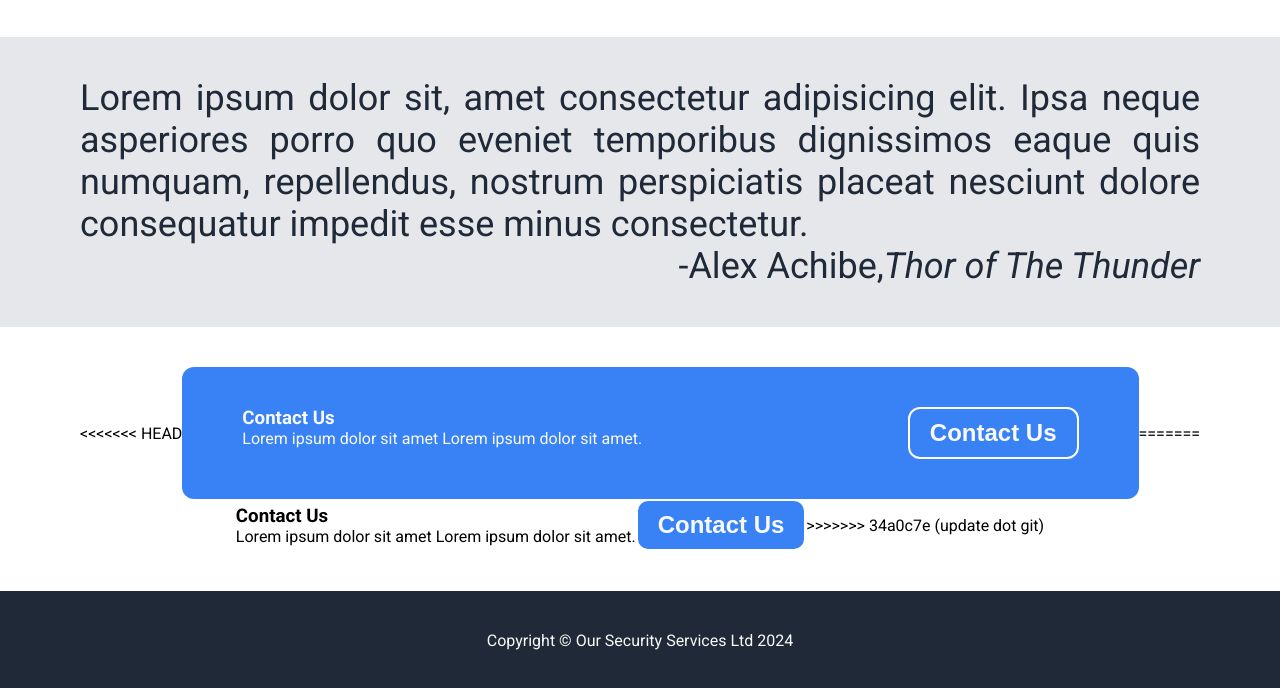
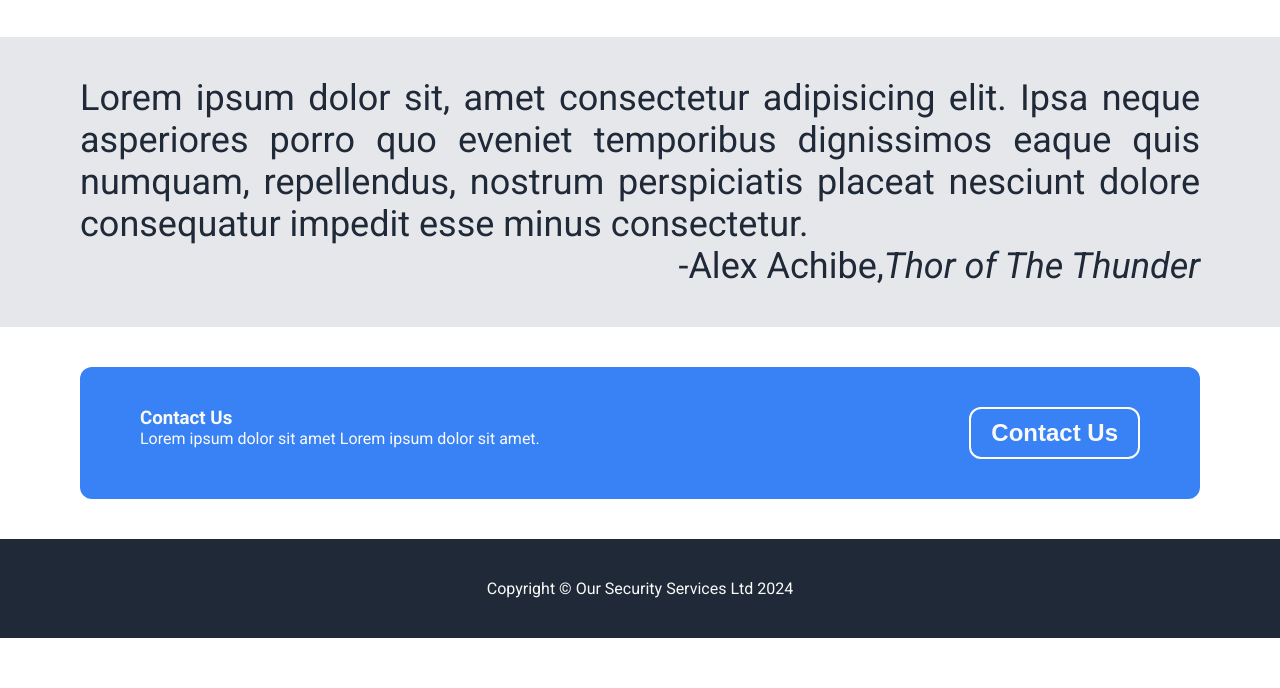
Before and after one commit to efeog49/odinproject, a plain HTML site: page Project-Landing-Page/index.html in a window 1280 px wide. Shown: the part 1004-1692 px from the top of the page. After the commit the page ends 1642 px from the top, so only its background shows below. Drawn offline with Linux system fonts and the light colour scheme.

Commit message:
fixing merge conflict 2

```diff
--- a/Project-Landing-Page/index.html
+++ b/Project-Landing-Page/index.html
@@ -69,7 +69,6 @@
             </figure>
         </article>
         <article class="contact-section-wrper">
-<<<<<<< HEAD
             <article class="inside-contact-wrper">
                 <div>
                     <h3>Contact Us</h3>
@@ -77,13 +76,6 @@
                 </div>
                 <button>Contact Us</button>
             </article>
-=======
-            <div>
-                <h3>Contact Us</h3>
-                <p>Lorem ipsum dolor sit amet Lorem ipsum dolor sit amet.</p>
-            </div>
-            <button>Contact Us</button>
->>>>>>> 34a0c7e (update dot git)
         </article>
     </main>
     <footer class="footer-wrper">
```
